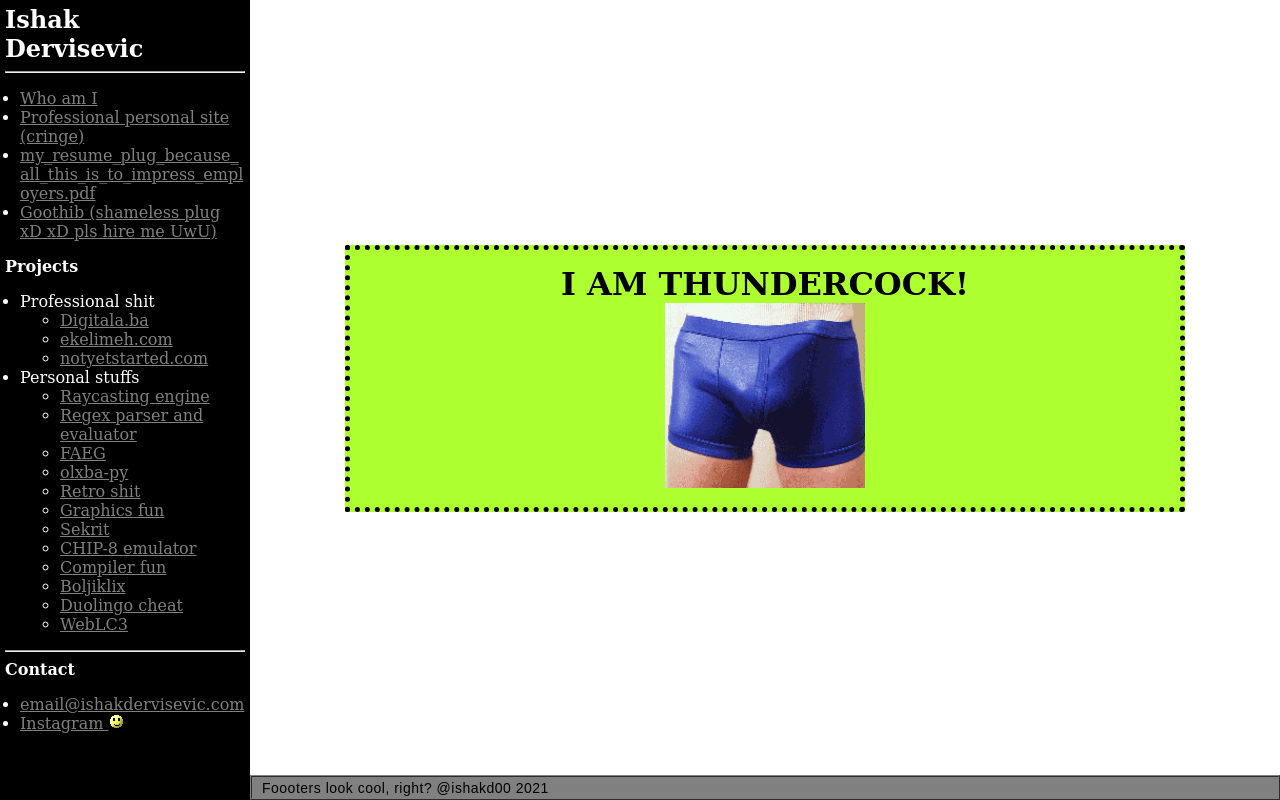
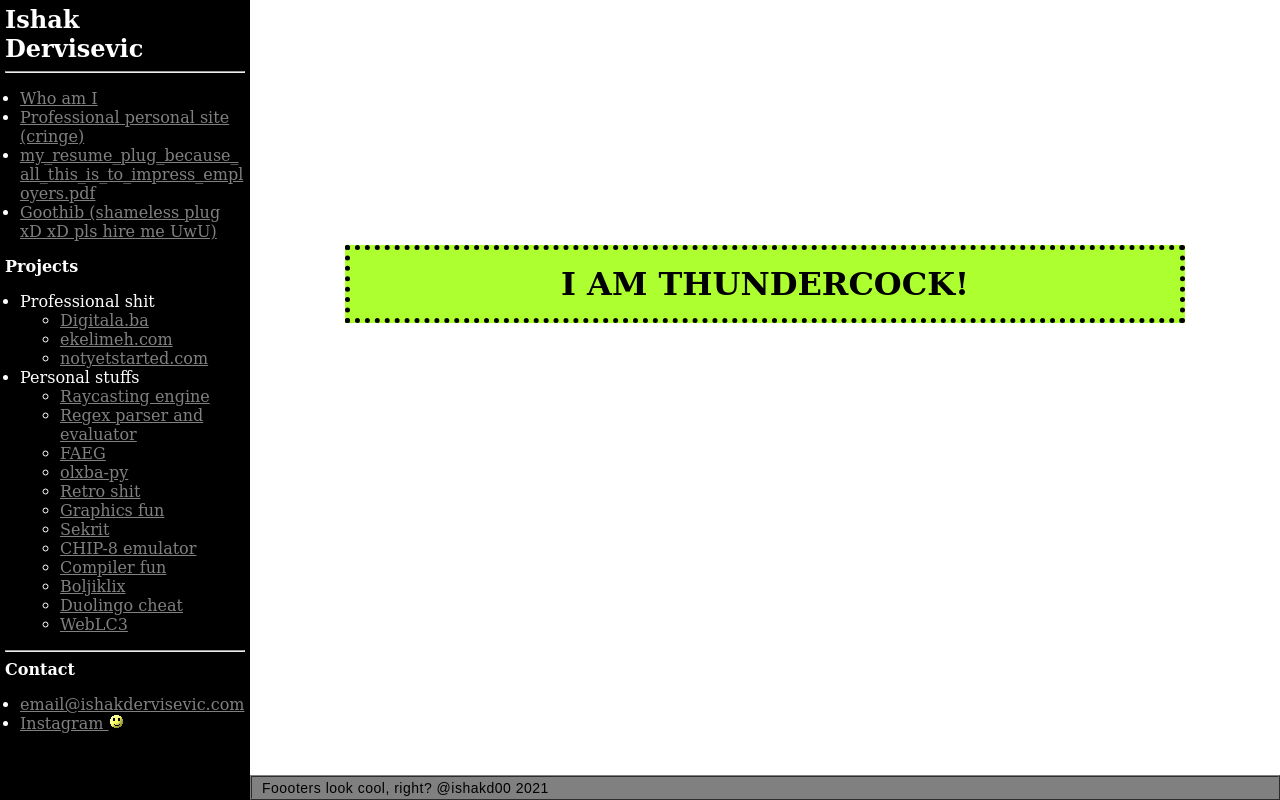
Before and after one commit to ishakd00/coolsiteonline, a PHP site: page /whoami.php in a window 1280 px wide. Run offline with PHP 8.4, Linux system fonts and the light colour scheme.

Commit message:
Removed thundercock gif :(

```diff
--- a/whoami.php
+++ b/whoami.php
@@ -2,7 +2,6 @@
 <center style="margin-top: 30vh;">
     <div style="max-width: 800px; background-color: greenyellow; padding: 15px; border: dotted black 5px ; margin: 5px">
     <h1>I AM THUNDERCOCK!</h1>
-    <img style="width: 200px; height: auto;" src="media/thundercock.gif" alt="penis img">
     </div>
 </center>
 <?php include("bottom.php");?>
```
